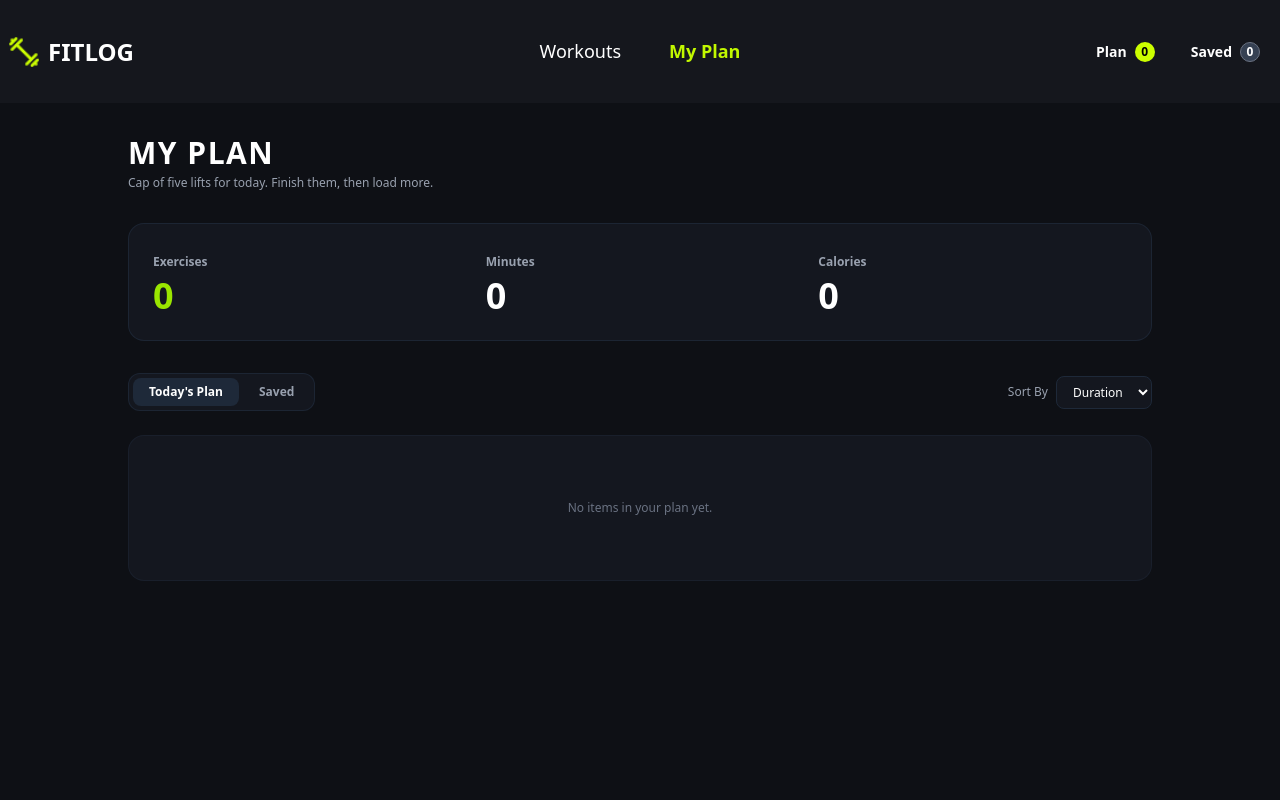
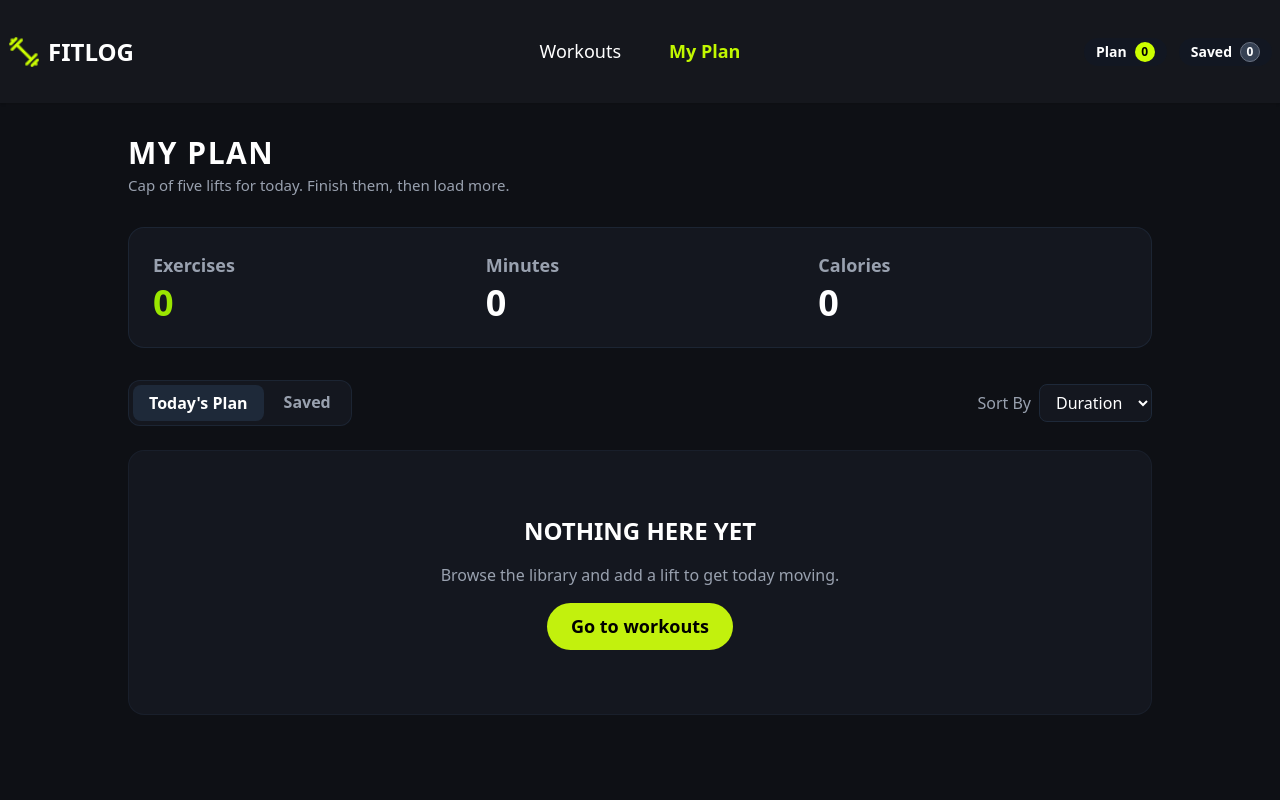
Before and after one commit to koli0067/fit_logo_app, a Next.js app: page /my-plan in a window 1280 px wide. Shown: the top 800 px of the page. Built offline with nearby package versions, Linux system fonts and the light colour scheme.

Commit message:
corrected Link import from next/link in NavCounters

```diff
--- a/src/components/homepage/MyPlanClient.tsx
+++ b/src/components/homepage/MyPlanClient.tsx
@@ -38,20 +38,20 @@ const MyPlanClient = () => {
     <div className="min-h-screen bg-[#0e1015] text-white py-8 px-6 md:px-12">
       <div className="max-w-5xl mx-auto">
         <h1 className="text-3xl font-black uppercase tracking-wider mb-1">MY PLAN</h1>
-        <p className="text-gray-400 text-xs mb-8">Cap of five lifts for today. Finish them, then load more.</p>
+        <p className="text-gray-400 text-xs mb-8 text-[15px]">Cap of five lifts for today. Finish them, then load more.</p>
 
         {/* Stats Cards Row */}
         <div className="grid grid-cols-3 gap-6 bg-[#14171f] border border-gray-800/80 p-6 rounded-2xl mb-8">
           <div>
-            <span className="text-xs text-gray-400 font-semibold">Exercises</span>
+            <span className=" text-[18px] text-gray-400 font-semibold">Exercises</span>
             <p className="text-4xl font-extrabold text-lime-400 mt-1">{currentList.length}</p>
           </div>
           <div>
-            <span className="text-xs text-gray-400 font-semibold">Minutes</span>
+            <span className=" text-[18px] text-gray-400 font-semibold">Minutes</span>
             <p className="text-4xl font-extrabold text-white mt-1">{totalMinutes}</p>
           </div>
           <div>
-            <span className="text-xs text-gray-400 font-semibold">Calories</span>
+            <span className=" text-[18px] text-gray-400 font-semibold">Calories</span>
             <p className="text-4xl font-extrabold text-white mt-1">{totalCalories}</p>
           </div>
         </div>
@@ -61,7 +61,7 @@ const MyPlanClient = () => {
           <div className="bg-[#14171f] p-1 rounded-xl border border-gray-800/80 flex gap-1">
             <button
               onClick={() => setActiveTab('today')}
-              className={`px-4 py-1.5 rounded-lg text-xs font-bold transition ${
+              className={`px-4 py-1.5 rounded-lg font-bold transition text-[16px] ${
                 activeTab === 'today' ? 'bg-gray-800 text-white' : 'text-gray-400 hover:text-white'
               }`}
             >
@@ -69,7 +69,7 @@ const MyPlanClient = () => {
             </button>
             <button
               onClick={() => setActiveTab('saved')}
-              className={`px-4 py-1.5 rounded-lg text-xs font-bold transition ${
+              className={`px-4 py-1.5 rounded-lg text-xs font-bold transition text-[16px] ${
                 activeTab === 'saved' ? 'bg-gray-800 text-white' : 'text-gray-400 hover:text-white'
               }`}
             >
@@ -77,12 +77,12 @@ const MyPlanClient = () => {
             </button>
           </div>
 
-          <div className="flex items-center gap-2 text-xs text-gray-400">
-            <span>Sort By</span>
+          <div className="flex items-center gap-2 text-gray-400">
+            <span className='text-[16px]'>Sort By</span>
             <select
               value={sortBy}
               onChange={(e) => setSortBy(e.target.value as 'duration' | 'calories')}
-              className="bg-[#14171f] border border-gray-800 text-white rounded-lg px-3 py-1.5 focus:outline-none"
+              className="bg-[#14171f] border text-[16px] border-gray-800 text-white rounded-lg px-3 py-1.5 focus:outline-none"
             >
               <option value="duration">Duration</option>
               <option value="calories">Calories</option>
@@ -92,8 +92,12 @@ const MyPlanClient = () => {
 
         {/* Items List */}
         {sortedList.length === 0 ? (
-          <div className="text-center py-16 text-gray-500 text-xs bg-[#14171f] border border-gray-800/50 rounded-2xl">
-            No items in your plan yet.
+          <div className="text-center py-16 text-gray-500 bg-[#14171f] border border-gray-800/50 rounded-2xl">
+            <h2 className='text-2xl font-semibold text-white'>NOTHING HERE YET</h2>
+            <p className='py-4 text-gray-400 text-[16px]'>
+              Browse the library and add a lift to get today moving.</p>
+              <button className='text-black font-semibold text-[18px] bg-[#c2f10d]
+              py-2.5 px-6 rounded-4xl'>Go to workouts</button>
           </div>
         ) : (
           <div className="space-y-4">
@@ -103,14 +107,14 @@ const MyPlanClient = () => {
                 className="flex items-center justify-between bg-[#14171f] border border-gray-800/80 p-4 rounded-2xl hover:border-gray-700 transition"
               >
                 <div className="flex items-center gap-4">
-                  <div className="relative w-20 h-14 rounded-xl overflow-hidden bg-gray-800">
+                  <div className="relative w-25 h-20 rounded-xl overflow-hidden bg-gray-800">
                     {item.image && (
                       <Image src={item.image} alt={item.name || 'workout'} fill className="object-cover" />
                     )}
                   </div>
                   <div>
-                    <h3 className="font-bold uppercase text-sm">{item.name}</h3>
-                    <p className="text-xs text-gray-400 mb-1">{item.equipment}</p>
+                    <h3 className="font-bold uppercase text-[23px]">{item.name}</h3>
+                    <p className=" text-gray-400 text-[15px] mb-1">{item.equipment}</p>
                     <div className="flex gap-3 text-xs text-gray-400">
 
                       <span className="flex items-center gap-1">
--- a/src/components/itemsdetails/AddButton.tsx
+++ b/src/components/itemsdetails/AddButton.tsx
@@ -21,7 +21,8 @@ const AddButton = ({ item }: { item: IWorkout }) => {
 
     // প্রথমবার ক্লিক করলে লিস্টে অ্যাড করবে এবং My Plan পেজে নিয়ে যাবে
     setAddButton((prev: any[]) => [...prev, item]);
-    router.push('/my-plan');
+    toast.success('Successfully added to your plan!');
+
   };
 
   return (
--- a/src/components/itemsdetails/SaveButton.tsx
+++ b/src/components/itemsdetails/SaveButton.tsx
@@ -21,7 +21,7 @@ const SaveButton = ({ item }: { item: IWorkout }) => {
 
     // প্রথমবার ক্লিক করলে সেভ করবে এবং My Plan পেজে নিয়ে যাবে
     setSaveButton((prev: any[]) => [...prev, item]);
-    router.push('/my-plan');
+    toast.success('Successfully added to your save!');
   };
 
   return (
--- a/src/components/shared/NavCounters.tsx
+++ b/src/components/shared/NavCounters.tsx
@@ -2,6 +2,8 @@
 
 import React from 'react';
 import { useFitLogContext } from '../../context/ContextItems';
+import Link from 'next/link';
+
 
 const NavCounters = () => {
   const { addButton, saveButton } = useFitLogContext();
@@ -12,20 +14,27 @@ const NavCounters = () => {
   return (
     <div className="navbar-end gap-3">
       {/* Plan Count Badge */}
-      <div className="flex items-center gap-2 rounded-full px-3 py-1 text-sm font-semibold text-white">
+
+        <Link
+        href="/my-plan"
+        className="flex items-center gap-2 rounded-full px-3 py-1 text-sm font-semibold text-white hover:bg-gray-800 transition cursor-pointer select-none bg-gray-900/50"
+      >
         <span>Plan</span>
         <span className="flex h-5 w-5 items-center justify-center bg-[#ccff00] rounded-full text-xs font-extrabold text-black">
           {planCount}
         </span>
-      </div>
+      </Link>
 
       {/* Saved Count Badge */}
-      <div className="flex items-center gap-2 px-3 py-1 text-sm font-semibold text-white">
+      <Link
+        href="/my-plan"
+        className="flex items-center gap-2 rounded-full px-3 py-1 text-sm font-semibold text-white hover:bg-gray-800 transition cursor-pointer select-none bg-gray-900/50"
+      >
         <span>Saved</span>
         <span className="flex h-5 w-5 items-center justify-center border-gray-500 bg-gray-700 border rounded-full text-xs font-extrabold">
           {savedCount}
         </span>
-      </div>
+      </Link>
     </div>
   );
 };
--- a/src/components/shared/Navbar.tsx
+++ b/src/components/shared/Navbar.tsx
@@ -11,11 +11,8 @@ const Navbar = () => {
     { name: "My Plan", href: "/my-plan" },
   ];
 
-  // const planCount = 0;
-  // const savedCount = 0;
-
   return (
-    <nav className="bg-[#15171d] py-4 shadow-sm">
+    <nav className="bg-[#15171d] py-4 shadow-sm relative z-20">
       <div className="navbar container mx-auto">
 
         <div className="navbar-start">
@@ -72,23 +69,6 @@ const Navbar = () => {
 
       <NavCounters />
 
-        {/* <div className="navbar-end gap-3">
-
-          <div className="flex items-center gap-2 rounded-full  px-3 py-1 text-sm font-semibold text-white">
-            <span>Plan</span>
-            <span className="flex h-5 w-5 items-center justify-center bg-[#ccff00] rounded-full text-xs text-black">
-              {planCount}
-            </span>
-          </div>
-
-
-          <div className="flex items-center gap-2 px-3 py-1 text-sm font-semibold text-white">
-            <span>Saved</span>
-            <span className="flex h-5 w-5 items-center justify-center border-gray-500 bg-gray-700 border rounded-full  text-xs">
-              {savedCount}
-            </span>
-          </div>
-        </div> */}
       </div>
     </nav>
   );
```
